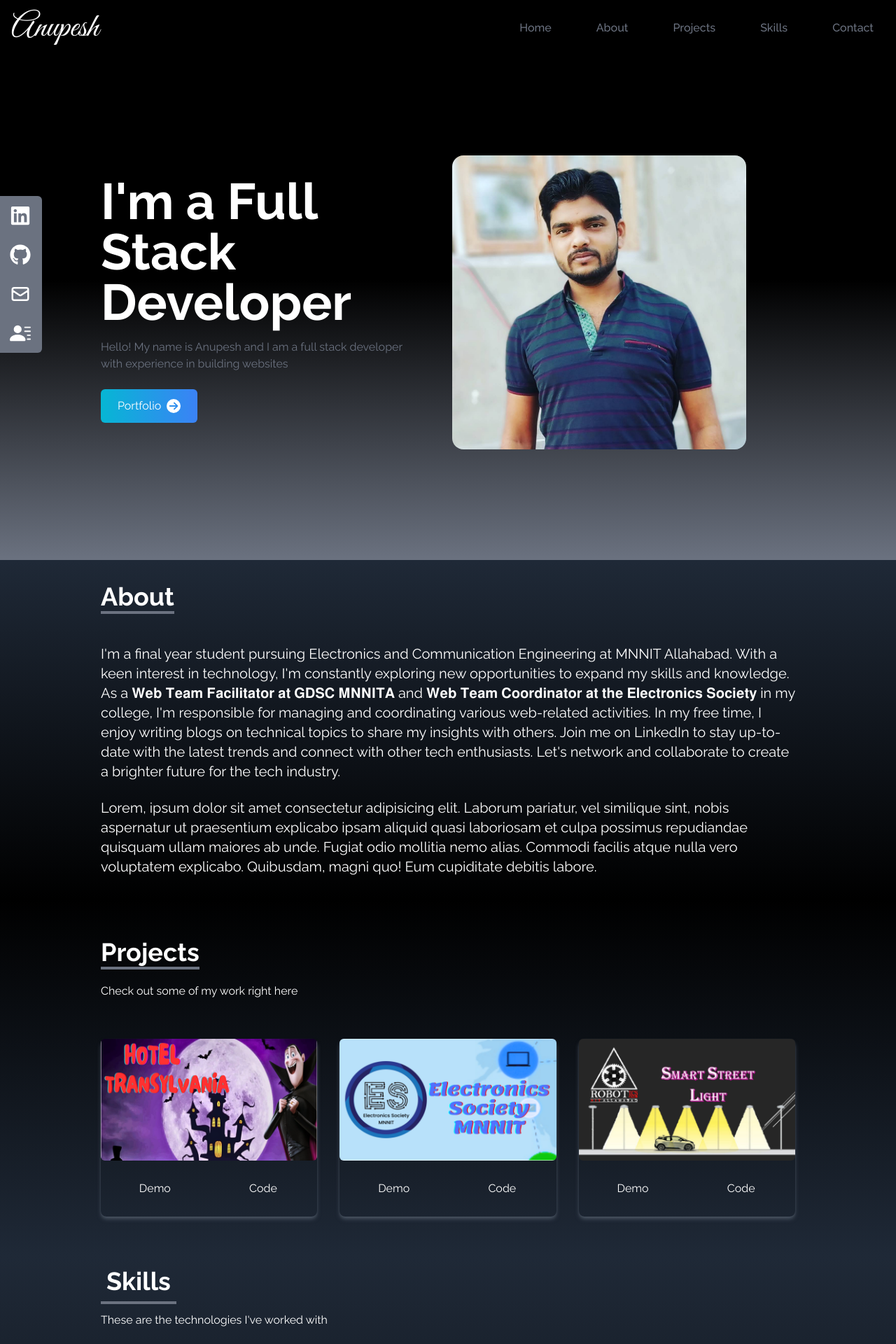
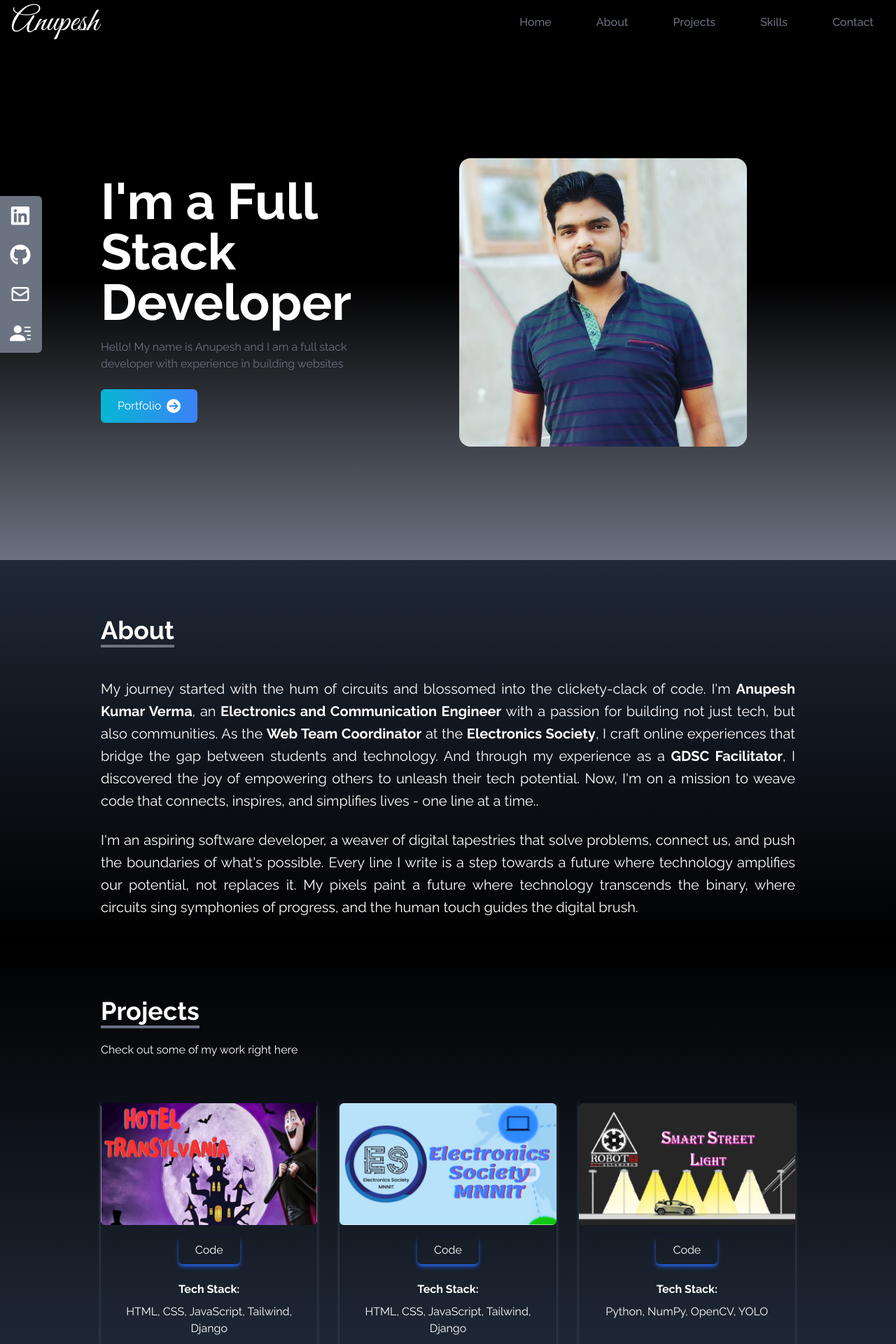
Before and after one commit to AnupeshVerma/Portfolio, a React (Create React App) app: page / in a window 1280 px wide. Shown: the top 1920 px of the page at 70% size. Built offline with nearby package versions, Linux system fonts and the light colour scheme; the HTML template or start-up script is replaced by a standard one.

Commit message:
Contact Section Added

```diff
--- a/src/components/About.jsx
+++ b/src/components/About.jsx
@@ -4,7 +4,7 @@ const About = () => {
   return (
     <div
     name="about"
-    className="w-full bg-gradient-to-b from-gray-800 to-black text-white py-4"
+    className="w-full bg-gradient-to-b from-gray-800 to-black text-white py-4 pt-16"
   >
     <div className="max-w-screen-lg p-4 mx-auto flex flex-col justify-center w-full h-full">
       <div className="">
@@ -13,20 +13,16 @@ const About = () => {
         </p>
       </div>
 
-      <p className="text-xl mt-12">
-      I'm a final year student pursuing Electronics and Communication Engineering at MNNIT Allahabad. With a keen interest in technology, I'm constantly exploring new opportunities to expand my skills and knowledge. As a 𝐖𝐞𝐛 𝐓𝐞𝐚𝐦 𝐅𝐚𝐜𝐢𝐥𝐢𝐭𝐚𝐭𝐨𝐫 𝐚𝐭 𝐆𝐃𝐒𝐂 𝐌𝐍𝐍𝐈𝐓𝐀 and 𝐖𝐞𝐛 𝐓𝐞𝐚𝐦 𝐂𝐨𝐨𝐫𝐝𝐢𝐧𝐚𝐭𝐨𝐫 𝐚𝐭 𝐭𝐡𝐞 𝐄𝐥𝐞𝐜𝐭𝐫𝐨𝐧𝐢𝐜𝐬 𝐒𝐨𝐜𝐢𝐞𝐭𝐲 in my college, I'm responsible for managing and coordinating various web-related activities. In my free time, I enjoy writing blogs on technical topics to share my insights with others.
-Join me on LinkedIn to stay up-to-date with the latest trends and connect with other tech enthusiasts. Let's network and collaborate to create a brighter future for the tech industry.
+      <p className="text-xl mt-12 leading-8 text-justify">
+      My journey started with the hum of circuits and blossomed into the clickety-clack of code. I'm <strong>Anupesh Kumar Verma</strong>, an
+      <strong> Electronics and Communication Engineer</strong> with a passion for building not just tech, but also communities. As the <strong>Web Team Coordinator</strong> at the <strong>Electronics Society</strong>, I craft online experiences that bridge the gap between students and technology. And through my experience as a <strong>GDSC Facilitator</strong>, I discovered the joy of empowering others to unleash their tech potential. Now, I'm on a mission to weave code that connects, inspires, and simplifies lives - one line at a time..
+
       </p>
 
       <br />
 
-      <p className="text-xl">
-        Lorem, ipsum dolor sit amet consectetur adipisicing elit. Laborum
-        pariatur, vel similique sint, nobis aspernatur ut praesentium
-        explicabo ipsam aliquid quasi laboriosam et culpa possimus repudiandae
-        quisquam ullam maiores ab unde. Fugiat odio mollitia nemo alias.
-        Commodi facilis atque nulla vero voluptatem explicabo. Quibusdam,
-        magni quo! Eum cupiditate debitis labore.
+      <p className="text-xl leading-8 text-justify">
+      I'm an aspiring software developer, a weaver of digital tapestries that solve problems, connect us, and push the boundaries of what's possible. Every line I write is a step towards a future where technology amplifies our potential, not replaces it. My pixels paint a future where technology transcends the binary, where circuits sing symphonies of progress, and the human touch guides the digital brush.
       </p>
     </div>
   </div>
--- a/src/components/Contact.jsx
+++ b/src/components/Contact.jsx
@@ -1,9 +1,52 @@
-import React from 'react'
+import React from "react";
 
 const Contact = () => {
   return (
-    <div>Contact</div>
-  )
-}
+    <div
+      name="contact"
+      className="w-full bg-gradient-to-b from-black to-gray-800 p-4 text-white pt-16"
+    >
+      <div className="flex flex-col p-4 justify-center max-w-screen-lg mx-auto h-full">
+        <div className="pb-8">
+          <p className="text-4xl font-bold inline border-b-4 border-gray-500">
+            Contact
+          </p>
+          <p className="py-6">Submit the form below to get in touch with me</p>
+        </div>
 
-export default Contact
+        <div className=" flex justify-center items-center">
+          <form
+            action="https://getform.io/f/7d2cbbe5-ab81-403a-9f1a-e381a9efe054"
+            method="POST"
+            className=" flex flex-col w-full md:w-1/2"
+          >
+            <input
+              type="text"
+              name="name"
+              placeholder="Enter your name"
+              className="p-2 bg-transparent border-2 rounded-md text-white focus:outline-none"
+            />
+            <input
+              type="text"
+              name="email"
+              placeholder="Enter your email"
+              className="my-4 p-2 bg-transparent border-2 rounded-md text-white focus:outline-none"
+            />
+            <textarea
+              name="message"
+              placeholder="Enter your message"
+              rows="10"
+              className="p-2 bg-transparent border-2 rounded-md text-white focus:outline-none"
+            ></textarea>
+
+            <button className="text-white bg-gradient-to-b from-cyan-500 to-blue-500 px-6 py-3 my-8 mx-auto flex items-center rounded-md hover:scale-110 duration-300">
+              Let's talk
+            </button>
+          </form>
+        </div>
+      </div>
+    </div>
+  );
+};
+
+export default Contact;
--- a/src/components/Home.jsx
+++ b/src/components/Home.jsx
@@ -9,7 +9,7 @@ const Home = () => {
       name="home"
       className="md:h-screen w-full bg-gradient-to-b from-black via-black to-gray-500"
     >
-      <div className="max-w-screen-lg mx-auto flex flex-col md:flex-row items-center justify-center  md:h-full pt-20 p-4 ">
+      <div className="max-w-screen-lg mx-auto flex flex-col md:flex-row gap-5 items-center justify-center  md:h-full pt-20 p-4 ">
         <div id="sideText" className="flex flex-col justify-center md:h-full">
           <h2 className="text-4xl sm:text-7xl font-bold text-white">
             I'm a Full Stack Developer
--- a/src/components/NavBar.jsx
+++ b/src/components/NavBar.jsx
@@ -1,35 +1,40 @@
 import React, { useState } from "react";
 import { FaBars, FaTimes } from "react-icons/fa";
+import { Link } from "react-scroll";
 
 const NavBar = () => {
   const [nav, setNav] = useState(false);
 
   const links = [
-    { id: 1, link: "Home" },
-    { id: 2, link: "About" },
-    { id: 3, link: "Projects" },
-    { id: 4, link: "Skills" },
-    { id: 5, link: "Contact" },
+    // Navigate according to the name given during function return
+    { id: 1, link: "home" },
+    { id: 2, link: "about" },
+    { id: 3, link: "projects" },
+    { id: 4, link: "skills" },
+    { id: 5, link: "contact" },
   ];
 
   return (
-    <div className="flex  justify-between items-center w-full h-20 text-white bg-black fixed px-4 z-10">
+    <div className="flex  justify-between items-center w-full h-16 text-white bg-black fixed px-4 z-10">
       <div>
         <h1 className="font-signature text-5xl">Anupesh</h1>
       </div>
 
       <ul className="hidden md:flex space-x-8">
-        {links.map((link) => (
+        {links.map(({ id, link }) => (
           <li
-            key={link.id}
+            key={id}
             className="px-4 cursor-pointer capitalize font-medium text-gray-500 hover:scale-105 duration-200"
           >
-            {link.link}
+            <Link to={link} smooth duration={500}>
+              {link}
+            </Link>
           </li>
         ))}
       </ul>
 
       <div
+        id="hamburger"
         onClick={() => setNav(!nav)}
         className="cursor-pointer pr-4 z-10 text-gray-500 md:hidden"
       >
@@ -37,13 +42,20 @@ const NavBar = () => {
       </div>
 
       {nav && (
-        <ul className="flex flex-col justify-center items-center absolute top-0 left-0 w-full h-screen bg-gradient-to-b from-black to-gray-500">
+        <ul className="flex flex-col justify-center items-center absolute top-0 left-0 w-full bg-gradient-to-b from-black to-gray-700">
           {links.map(({ link, id }) => (
             <li
               key={id}
-              className="px-4 py-6 cursor-pointer capitalize font-medium text-4xl text-gray-500 hover:scale-105 duration-200"
+              className="px-4 py-6 cursor-pointer capitalize font-medium text-4xl text-gray-400 hover:scale-105 duration-200"
             >
-              {link}
+              <Link
+                onClick={() => setNav(!nav)}
+                to={link}
+                smooth
+                duration={500}
+              >
+                {link}
+              </Link>
             </li>
           ))}
         </ul>
--- a/src/components/Projects.jsx
+++ b/src/components/Projects.jsx
@@ -5,15 +5,30 @@ import SmartStreetLight from "../assets/projects/SmartStreetLight.png";
 
 const Projects = () => {
   const projects = [
-    { id: 1, src: hotelTransylvania },
-    { id: 2, src: electronicsSociety },
-    { id: 3, src: SmartStreetLight },
+    {
+      id: 1,
+      src: hotelTransylvania,
+      link: "https://github.com/anupeshverma/Hotel-Transylvania-Django",
+      techStack: "HTML, CSS, JavaScript, Tailwind, Django"
+    },
+    {
+      id: 2,
+      src: electronicsSociety,
+      link: "https://github.com/Electronics-Society-MNNIT/ECE-Society",
+      techStack: "HTML, CSS, JavaScript, Tailwind, Django"
+    },
+    {
+      id: 3,
+      src: SmartStreetLight,
+      link: "https://github.com/anupeshverma/Smart_Street_Light",
+      techStack: "Python, NumPy, OpenCV, YOLO"
+    },
   ];
 
   return (
     <div
       name="projects"
-      className="bg-gradient-to-b from-black to-gray-800 w-full text-white py-10"
+      className="bg-gradient-to-b from-black to-gray-800 w-full text-white pt-16"
     >
       <div className="max-w-screen-lg p-4 mx-auto flex flex-col justify-center w-full ">
         <div className="pb-8">
@@ -24,20 +39,23 @@ const Projects = () => {
         </div>
 
         <div className="grid sm:grid-cols-2 md:grid-cols-3 gap-8 px-12 sm:px-0">
-          {projects.map(({ id, src }) => (
-            <div key={id} className="shadow-md shadow-gray-600 rounded-lg">
+          {projects.map(({ id, src, link, techStack }) => (
+            <div key={id} className="shadow-md shadow-gray-600 rounded-lg pt-2 pb-5">
               <img
                 src={src}
                 alt=""
                 className="rounded-md duration-200 hover:scale-105"
               />
-              <div className="flex items-center justify-center">
-                <button className="w-1/2 px-6 py-3 m-4 duration-200 hover:scale-105">
-                  Demo
-                </button>
-                <button className="w-1/2 px-6 py-3 m-4 duration-200 hover:scale-105">
+              <div className=" w-full flex flex-col items-center justify-center text-center">
+                <a
+                  href={link}
+                  target="_blank"
+                  className=" px-6 py-2 m-4 duration-200 hover:scale-105 rounded-md shadow-md shadow-blue-600"
+                >
                   Code
-                </button>
+                </a>
+              <div id="techStack" className="m-2 p-2text-lg font-bold" >Tech Stack: </div>
+              <div id="techStacks" className="mx-2">{techStack}</div>
               </div>
             </div>
           ))}
--- a/src/components/Skills.jsx
+++ b/src/components/Skills.jsx
@@ -92,7 +92,7 @@ const Skills = () => {
   return (
     <div
       name="skills"
-      className="bg-gradient-to-b from-gray-800 to-black w-full "
+      className="bg-gradient-to-b from-gray-800 to-black w-full pt-16"
     >
       <div className="max-w-screen-lg mx-auto p-4 flex flex-col justify-center w-full h-full text-white">
         <div>
```
